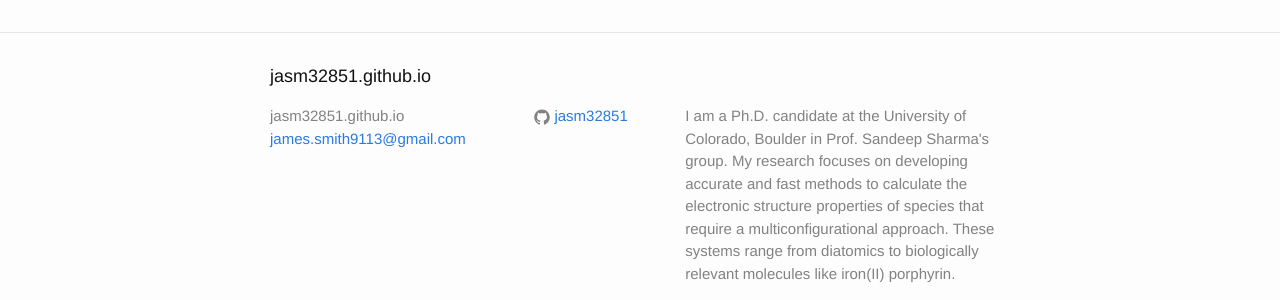
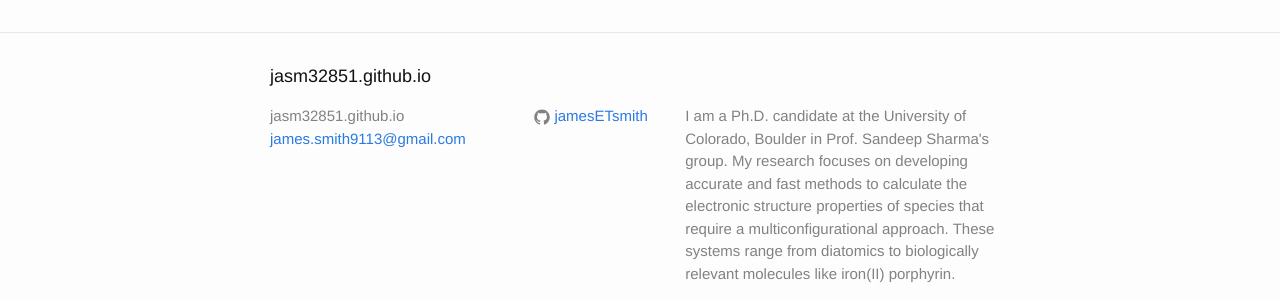
Before and after one commit to jasm32851/jasm32851.github.io, a Jekyll site: the page built from index.html, in a window 1280 px wide. Shown: the part 1634-1934 px from the top of the page. Built offline with Jekyll 4.4.1, drawn with Linux system fonts in a browser that asks for light colours.

Commit message:
Update _config.yml

```diff
--- a/_config.yml
+++ b/_config.yml
@@ -4,8 +4,8 @@
 description: > # this means to ignore newlines until "baseurl:"
   I am a Ph.D. candidate at the University of Colorado, Boulder in Prof. Sandeep Sharma's group. My research focuses on developing accurate and fast methods to calculate the electronic structure properties of species that require a multiconfigurational approach. These systems range from diatomics to biologically relevant molecules like iron(II) porphyrin.
 baseurl: "" # the subpath of your site, e.g. /blog
-url: "http://jasm32851.github.io" # the base hostname & protocol for your site
-github_username:  jasm32851
+url: "http://jamesETsmith.github.io" # the base hostname & protocol for your site
+github_username:  jamesETsmith
 bitbucket_username: James_E_T_Smith
 
 # Build settings
```
